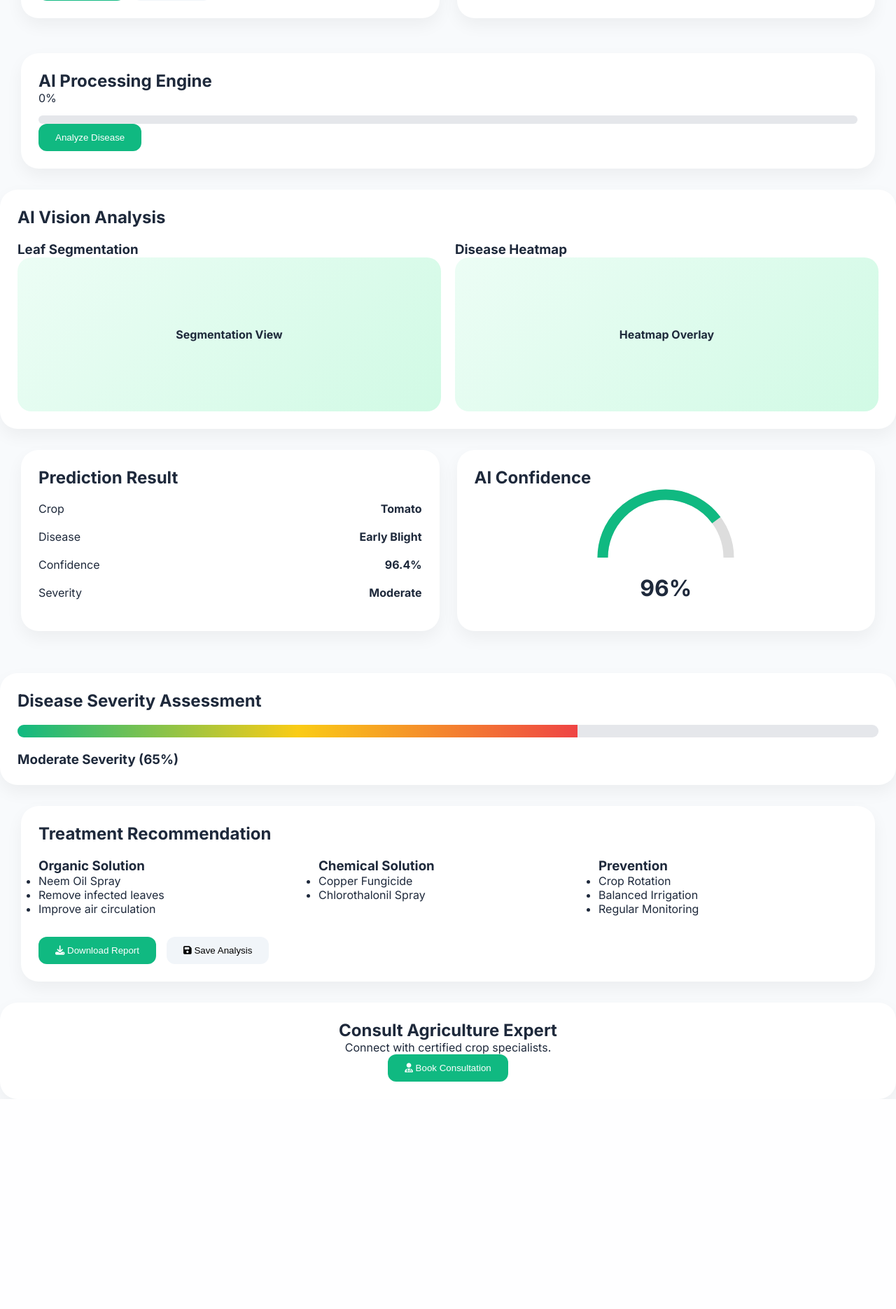
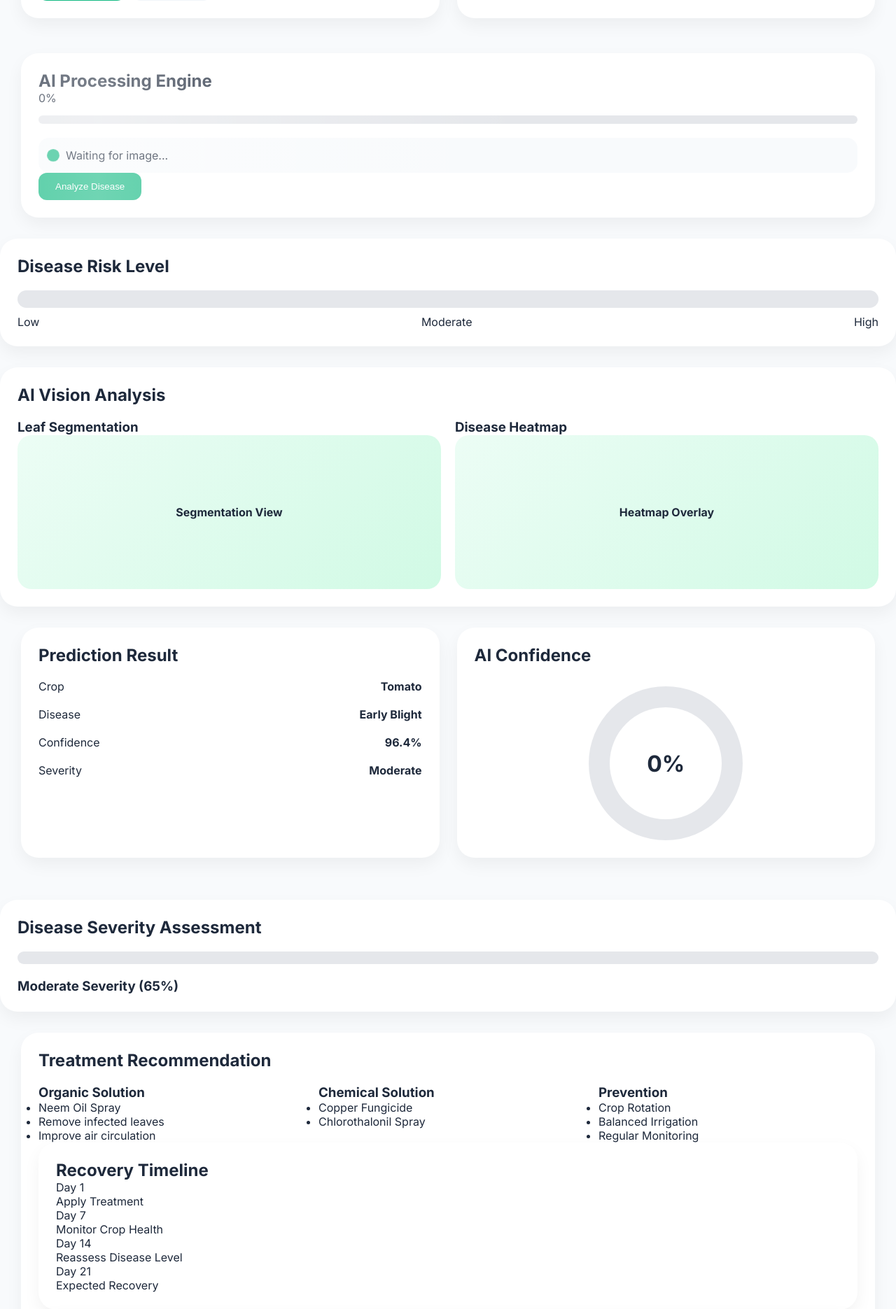
Before and after one commit to riyajayswar/smart_crop-_disease_detection_system, a Flask app: page /detect in a window 1280 px wide. Shown: the part 873-2744 px from the top of the page at 70% size. Before the commit the page ends 2444 px from the top, so only its background shows below. Run offline with Flask 3, Linux system fonts and the light colour scheme.

Commit message:
Worked on Detection Page

```diff
--- a/webapp/app.py
+++ b/webapp/app.py
@@ -21,17 +21,16 @@
 
     image = request.files["image"]
 
-    crop = "Tomato"
-    disease = "Early Blight"
-    confidence = 96.4
-    severity = "Moderate"
-
     return jsonify({
 
-        "crop": crop,
-        "disease": disease,
-        "confidence": confidence,
-        "severity": severity
+
+        "crop": "Potato",
+
+        "disease": "Late Blight",
+
+        "confidence": 88.7,
+
+        "severity": "High"
 
     })
 
--- a/webapp/static/css/detection.css
+++ b/webapp/static/css/detection.css
@@ -314,3 +314,209 @@
 
     text-align:center;
 }
+/* AI STATUS */
+
+.ai-status-box{
+
+    display:flex;
+
+    align-items:center;
+
+    gap:12px;
+
+    margin-top:20px;
+
+    padding:15px;
+
+    background:#f8fafc;
+
+    border-radius:15px;
+}
+
+.status-dot{
+
+    width:12px;
+
+    height:12px;
+
+    border-radius:50%;
+
+    background:#10b981;
+
+    animation:pulseDot 1.5s infinite;
+}
+
+@keyframes pulseDot{
+
+    0%{
+        transform:scale(1);
+        opacity:1;
+    }
+
+    50%{
+        transform:scale(1.5);
+        opacity:.6;
+    }
+
+    100%{
+        transform:scale(1);
+        opacity:1;
+    }
+}
+.result-card{
+
+    animation:fadeInUp .6s ease;
+}
+
+@keyframes fadeInUp{
+
+    from{
+
+        opacity:0;
+
+        transform:
+        translateY(30px);
+
+    }
+
+    to{
+
+        opacity:1;
+
+        transform:
+        translateY(0);
+
+    }
+}
+.processing{
+
+    position:relative;
+
+    overflow:hidden;
+}
+
+.processing::before{
+
+    content:"";
+
+    position:absolute;
+
+    top:0;
+
+    left:-100%;
+
+    width:100%;
+
+    height:100%;
+
+    background:
+
+    linear-gradient(
+        90deg,
+        transparent,
+        rgba(255,255,255,.4),
+        transparent
+    );
+
+    animation:
+    shine 3s infinite;
+}
+
+@keyframes shine{
+
+    100%{
+        left:100%;
+    }
+}
+.severity-dashboard{
+
+    margin:30px 0;
+}
+
+.severity-meter{
+
+    height:25px;
+
+    border-radius:50px;
+
+    overflow:hidden;
+
+    background:#e5e7eb;
+
+    margin-top:20px;
+}
+
+.severity-fill{
+
+    width:0%;
+
+    height:100%;
+
+    border-radius:50px;
+
+    background:
+    linear-gradient(
+        90deg,
+        #10b981,
+        #facc15,
+        #ef4444
+    );
+
+    transition:2s;
+}
+
+.severity-labels{
+
+    display:flex;
+
+    justify-content:space-between;
+
+    margin-top:10px;
+}
+.ai-gauge{
+
+    display:flex;
+
+    justify-content:center;
+
+    margin-top:30px;
+}
+
+.outer-circle{
+
+    width:220px;
+
+    height:220px;
+
+    border-radius:50%;
+
+    background:
+    conic-gradient(
+        #10b981 0deg,
+        #10b981 0deg,
+        #e5e7eb 0deg
+    );
+
+    display:flex;
+
+    justify-content:center;
+
+    align-items:center;
+}
+
+.inner-circle{
+
+    width:160px;
+
+    height:160px;
+
+    border-radius:50%;
+
+    background:white;
+
+    display:flex;
+
+    justify-content:center;
+
+    align-items:center;
+}
--- a/webapp/static/js/detection.js
+++ b/webapp/static/js/detection.js
@@ -32,52 +32,164 @@
 
 analyzeBtn.addEventListener("click", async () => {
 
+    console.log("STEP 1");
+
     const file = imageInput.files[0];
+
+    const status =
+    document.getElementById("aiStatus");
+
+    const progressFill =
+    document.getElementById("progressFill");
+
+    const progressValue =
+    document.getElementById("progressValue");
 
     if(!file){
 
-        alert("Please upload an image first");
+        alert("No file selected");
 
         return;
     }
+
+    console.log("STEP 2");
 
     const formData = new FormData();
 
     formData.append("image", file);
 
-    try{
+    status.innerText =
+    "Initializing AI Engine...";
 
-        const response =
-        await fetch("/predict", {
+    let progress = 0;
 
-            method: "POST",
+    const messages = [
 
-            body: formData
+        "Scanning Crop Image...",
 
-        });
+        "Detecting Disease Patterns...",
 
-        const data =
-        await response.json();
+        "Running CNN Model...",
 
-        document.getElementById("cropName")
-        .innerText = data.crop;
+        "Calculating Confidence...",
 
-        document.getElementById("diseaseName")
-        .innerText = data.disease;
+        "Generating Recommendations..."
 
-        document.getElementById("confidence")
-        .innerText = data.confidence + "%";
+    ];
 
-        document.getElementById("severity")
-        .innerText = data.severity;
+    let index = 0;
+
+    const loader = setInterval(() => {
+
+        progress += 20;
+
+        progressFill.style.width =
+        progress + "%";
+
+        progressValue.innerText =
+        progress + "%";
+
+        if(index < messages.length){
+
+            status.innerText =
+            messages[index];
+
+            index++;
+
+        }
+
+        if(progress >= 100){
+
+            clearInterval(loader);
+
+        }
+
+    }, 500);
+
+    const response =
+    await fetch("/predict", {
+
+        method:"POST",
+
+        body:formData
+
+    });
+
+    console.log("STEP 3");
+
+    const data =
+    await response.json();
+
+    const severityFill =
+    document.getElementById(
+        "severityFill"
+    );
+
+    console.log(severityFill);
+
+    if(data.severity === "Low"){
+
+        severityFill.style.width =
+        "30%";
 
     }
 
-    catch(error){
+    else if(
+        data.severity === "Moderate"
+    ){
 
-        console.error(error);
+        severityFill.style.width =
+        "65%";
 
-        alert("Prediction Failed");
+    }
+
+    else{
+
+        severityFill.style.width =
+        "100%";
+
+    }
+
+    status.innerText =
+    "Diagnosis Completed Successfully";
+
+    document.getElementById("cropName").innerText =
+    data.crop;
+
+    document.getElementById("diseaseName").innerText =
+    data.disease;
+
+    document.getElementById("confidence").innerText =
+    data.confidence + "%";
+
+    document.getElementById("severity").innerText =
+    data.severity;
+
+    /* AI Confidence Gauge */
+
+    const gauge =
+    document.querySelector(
+        ".outer-circle"
+    );
+
+    const gaugeText =
+    document.getElementById(
+        "confidenceGauge"
+    );
+
+    if(gauge && gaugeText){
+
+        let value =
+        data.confidence;
+
+        gaugeText.innerText =
+        value + "%";
+
+        gauge.style.background =
+        `conic-gradient(
+            #10b981 ${value * 3.6}deg,
+            #e5e7eb 0deg
+        )`;
 
     }
 
--- a/webapp/templates/detection.html
+++ b/webapp/templates/detection.html
@@ -168,6 +168,17 @@
         </div>
 
     </div>
+
+    <div class="ai-status-box">
+
+        <div class="status-dot"></div>
+
+        <span id="aiStatus">
+            Waiting for image...
+        </span>
+
+    </div>
+
     <button
         id="analyzeBtn"
         class="primary-btn">
@@ -175,6 +186,31 @@
         Analyze Disease
 
     </button>
+
+</div>
+
+<div class="severity-dashboard card">
+
+    <h2>
+        Disease Risk Level
+    </h2>
+
+    <div class="severity-meter">
+
+        <div
+            id="severityFill"
+            class="severity-fill">
+        </div>
+
+    </div>
+
+    <div class="severity-labels">
+
+        <span>Low</span>
+        <span>Moderate</span>
+        <span>High</span>
+
+    </div>
 
 </div>
 
@@ -268,30 +304,23 @@
 
         <h2>AI Confidence</h2>
 
-        <div class="gauge">
+        <div class="ai-gauge">
 
-            <svg width="220" height="120">
+            <div class="outer-circle">
 
-                <path
-                    d="M20 100 A90 90 0 0 1 200 100"
-                    fill="none"
-                    stroke="#ddd"
-                    stroke-width="15"/>
+                <div class="inner-circle">
 
-                <path
-                    d="M20 100 A90 90 0 0 1 200 100"
-                    fill="none"
-                    stroke="#10b981"
-                    stroke-width="15"
-                    stroke-dasharray="240"
-                    stroke-dashoffset="15"/>
+                    <h1 id="confidenceGauge">
 
-            </svg>
+                        0%
 
-            <h1>96%</h1>
+                    </h1>
+
+                </div>
+
+            </div>
 
         </div>
-
     </div>
 
 </div>
@@ -365,6 +394,88 @@
 
     </div>
 
+    <div class="card treatment-timeline">
+
+        <h2>
+            Recovery Timeline
+        </h2>
+
+        <div class="timeline">
+
+            <div class="timeline-item">
+
+                <span>Day 1</span>
+
+                <p>
+                    Apply Treatment
+                </p>
+
+            </div>
+
+            <div class="timeline-item">
+
+                <span>Day 7</span>
+
+                <p>
+                    Monitor Crop Health
+                </p>
+
+            </div>
+
+            <div class="timeline-item">
+
+                <span>Day 14</span>
+
+                <p>
+                    Reassess Disease Level
+                </p>
+
+            </div>
+
+            <div class="timeline-item">
+
+                <span>Day 21</span>
+
+                <p>
+                    Expected Recovery
+                </p>
+
+            </div>
+
+        </div>
+
+    </div>
+
+    <div class="card history-card">
+
+        <h2>
+            Recent Analyses
+        </h2>
+
+        <table>
+
+            <tr>
+                <th>Crop</th>
+                <th>Disease</th>
+                <th>Confidence</th>
+            </tr>
+
+            <tr>
+                <td>Tomato</td>
+                <td>Early Blight</td>
+                <td>96%</td>
+            </tr>
+
+            <tr>
+                <td>Potato</td>
+                <td>Late Blight</td>
+                <td>88%</td>
+            </tr>
+
+        </table>
+
+    </div>
+
     <div class="action-buttons">
 
         <button class="primary-btn">
```
